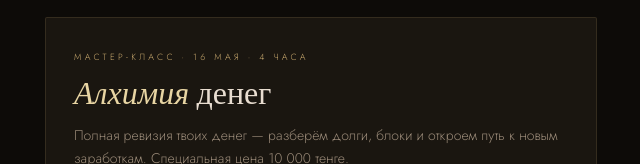
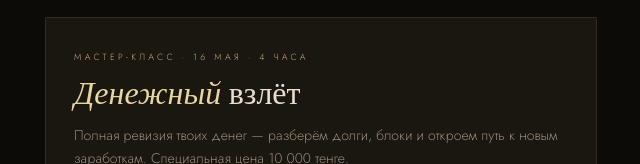
Before and after one commit to vetatina-hub/vetatina-hub.github.io, a plain HTML site: page index.html in a window 1280 px wide. Shown: the part 1860-2024 px from the top of the page, without its empty margins (319-959 px from the left). Drawn offline with nearby package versions, Linux system fonts and the light colour scheme.

Commit message:
Update index.html

```diff
--- a/index.html
+++ b/index.html
@@ -322,7 +322,7 @@
   </a>
   <a class="card reveal" href="https://vetatina-hub.github.io/alkhimiya-deneg" target="_blank">
     <div class="card-tag">Мастер-класс · 16 мая · 4 часа</div>
-    <div class="card-title"><em>Алхимия</em> денег</div>
+    <div class="card-title"><em>Денежный</em> взлёт</div>
     <div class="card-desc">Полная ревизия твоих денег — разберём долги, блоки и откроем путь к новым заработкам. Специальная цена 10 000 тенге.</div>
     <div class="card-cta">Узнать подробнее</div>
   </a>
```
